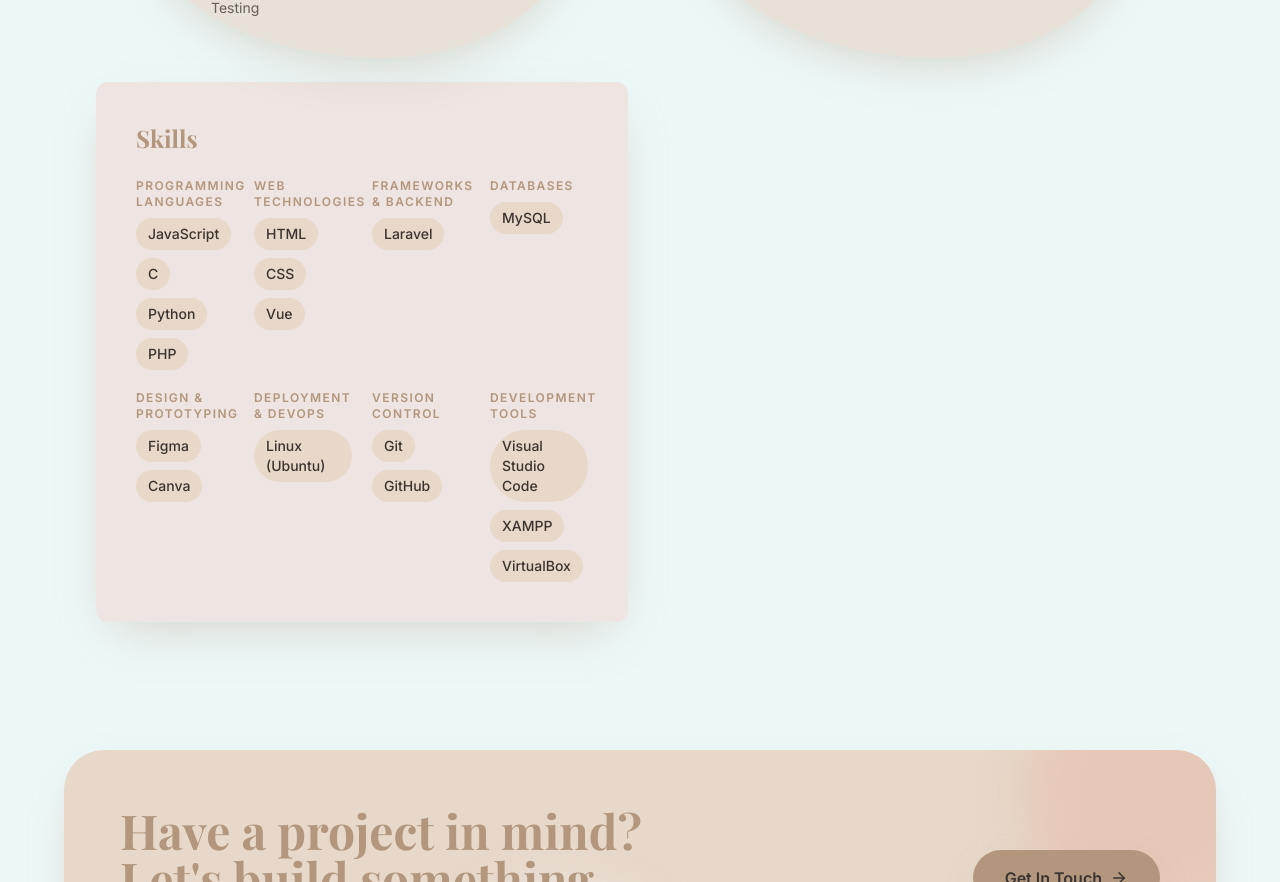
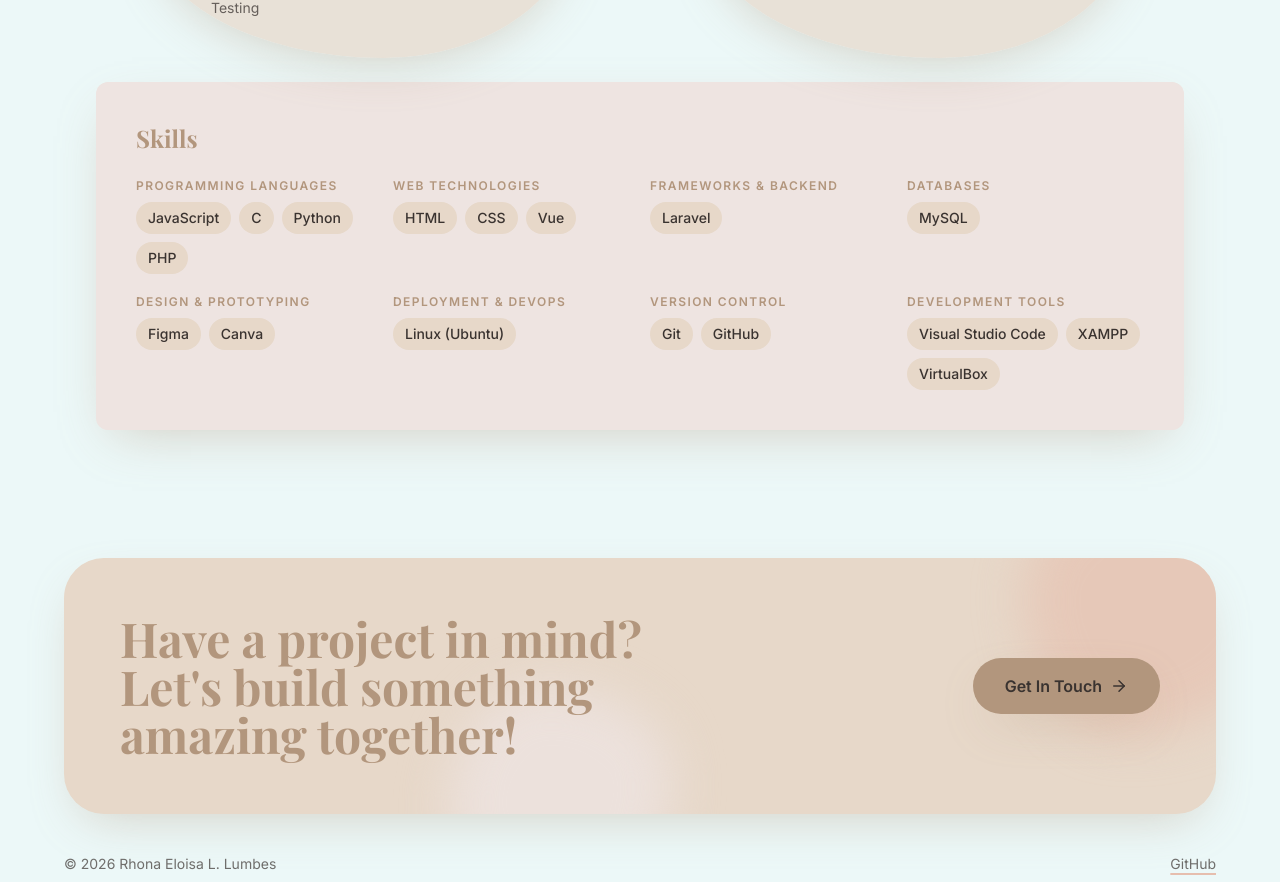
Before and after one commit to rhonaeloisa/portfolio, a Next.js app: page / in a window 1280 px wide. Shown: the part 2459-3341 px from the top of the page. Built offline with nearby package versions, Linux system fonts and the light colour scheme; a web font is replaced by a local one.

Commit message:
Make skills card full width

```diff
--- a/app/page.tsx
+++ b/app/page.tsx
@@ -527,10 +527,10 @@ export default function Home() {
               shape="rounded-pebble"
             />
           </Reveal>
-          <Reveal delay={0.2}>
+          <Reveal delay={0.2} className="lg:col-span-2">
             <div
               id="skills"
-              className="h-full scroll-mt-24 rounded-xl bg-alabaster p-8 shadow-soft sm:p-10 lg:col-span-2"
+              className="h-full w-full scroll-mt-24 rounded-xl bg-alabaster p-8 shadow-soft sm:p-10"
             >
               <h3 className="font-serif text-2xl font-bold text-camel">Skills</h3>
               <div className="mt-6 grid gap-5 sm:grid-cols-2 lg:grid-cols-4">
```
